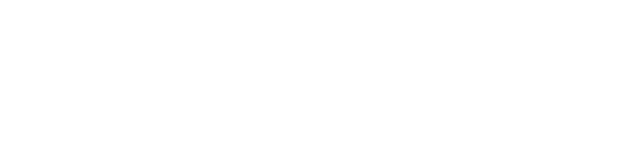
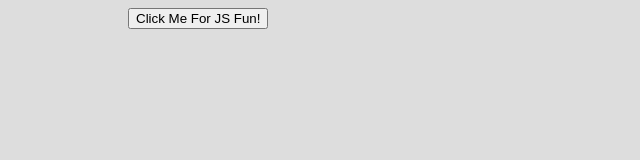
Before and after one commit to benitkibabu/adv_client_side_dev, a plain HTML site: page index.html in a window 1280 px wide. Shown: the whole page, without its empty margins (0-640 px from the left). Drawn offline with Linux system fonts and the light colour scheme.

Commit message:
updated code and created folders and new files

```diff
--- /dev/null
+++ b/css/style.css
@@ -0,0 +1,8 @@
+body{
+    color: white;
+    background-color:#dddddd;
+}
+#wrapper{
+    width: 1024px;
+    margin: 0 auto;
+}
--- a/index.html
+++ b/index.html
@@ -2,19 +2,14 @@
 <html>
 <head>
 <title>Page Title</title>
-    <script>
-        var numArray = [1,2,3,4,5,6,7,8,9];
-        numArray.sort(function compare(first, second){
-            return first - second;
-        });
-
-        numArray.splice(2,0,2.5);
-
-        window.alert(numArray.splice(5,3).toString());
-        window.alert(numArray.toString());
-    </script>
+    <link rel="stylesheet" type="text/css" href="css/style.css" />
+    <script type="text/javascript" src="js/index.js"></script>
 </head>
 <body>
+    <div id="wrapper">
+        <button onclick="myArraySplice()" >Click Me For JS Fun!</button>
+
+    </div>
 
 </body>
 </html>
--- /dev/null
+++ b/js/index.js
@@ -0,0 +1,11 @@
+function myArraySplice() {
+     var numArray = [1,2,3,4,5,6,7,8,9];
+    numArray.sort(function compare(first, second){
+        return first - second;
+    });
+
+    numArray.splice(2,0,2.5);
+
+    window.alert(numArray.splice(5,3).toString());
+    window.alert(numArray.toString());
+}
```
